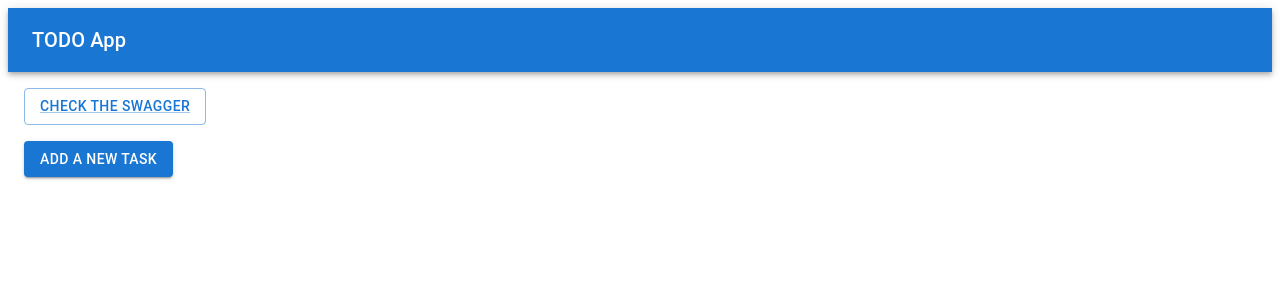
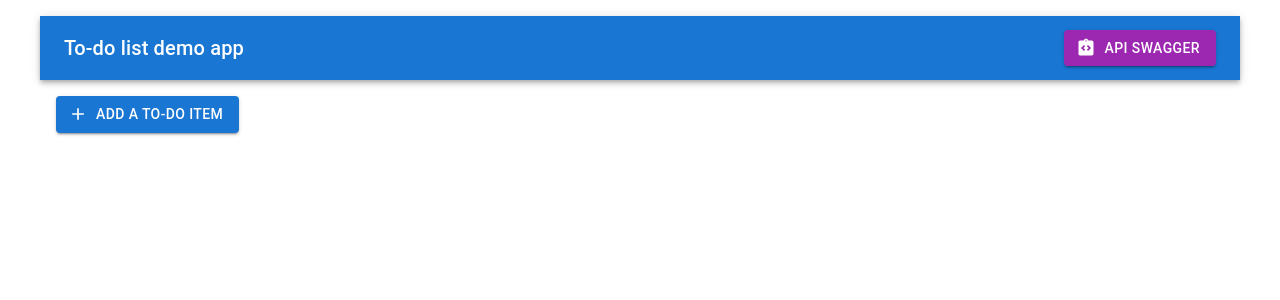
Before and after one commit to Inogeo/todo, a React (Vite) app in the folder packages/frontend/: page / in a window 1280 px wide. Shown: the top 300 px of the page. Built offline with nearby package versions, Linux system fonts and the light colour scheme.

Commit message:
feat: improved frontend readability

```diff
--- a/packages/frontend/package.json
+++ b/packages/frontend/package.json
@@ -15,6 +15,7 @@
   "dependencies": {
     "@emotion/react": "^11.14.0",
     "@emotion/styled": "^11.14.0",
+    "@mui/icons-material": "^7.0.2",
     "@mui/material": "^7.0.2",
     "@reduxjs/toolkit": "^2.7.0",
     "react": "^19.0.0",
--- a/packages/frontend/src/App.tsx
+++ b/packages/frontend/src/App.tsx
@@ -1,11 +1,10 @@
-import Box from '@mui/material/Box';
+import {Box} from '@mui/material';
 import { NewTaskModal } from './components/ui/NewTaskModal/NewTaskModal';
 import { useSelector } from 'react-redux';
 import TaskType from './types/Task';
 import { TaskCard } from './components/ui/TaskCard/TaskCard';
 import { RootState } from './app/store';
 import { NavBar } from './components/ui/NavBar/NavBar';
-import { Link, Button } from '@mui/material';
 
 function App() {
   const tasks:TaskType[] = useSelector((state : RootState) => state.tasks)
@@ -13,18 +12,17 @@ function App() {
   const taskItems = tasks.map(task => <TaskCard key={task.uuid} {...task}/>)
 
   return (
-    <Box>
-      <Box>
-        <NavBar label='TODO App'></NavBar>
+    <Box sx={{ m: 2 }}>
+      <Box sx={{ m: 2 }}>
+        <NavBar label='To-do list demo app'></NavBar>
       </Box>
       <Box sx={{ m: 2 }}>
-        <Button variant="outlined"><Link href="/api/v1/docs">Check the Swagger</Link></Button>
-      </Box>
-      <Box sx={{ m: 2 }}>
-        <NewTaskModal></NewTaskModal>
-      </Box>
-      <Box sx={{ m: 2 }}>
-        {taskItems}
+        <Box sx={{ m: 2 }}>
+          <NewTaskModal></NewTaskModal>
+        </Box>
+        <Box sx={{ m: 2 }}>
+          {taskItems}
+        </Box>
       </Box>
     </Box>
   );
--- a/packages/frontend/src/components/ui/NavBar/NavBar.tsx
+++ b/packages/frontend/src/components/ui/NavBar/NavBar.tsx
@@ -1,5 +1,6 @@
 import { ComponentProps } from "react";
-import { AppBar, Toolbar, Typography } from "@mui/material";
+import { AppBar, Button, Link, Toolbar, Typography } from "@mui/material";
+import { IntegrationInstructions } from "@mui/icons-material"
 
 type NavBarProps =
   ComponentProps<"input"> & {
@@ -13,6 +14,9 @@ export function NavBar({...props}:NavBarProps) {
         <Typography variant="h6" component="div" sx={{ flexGrow: 1 }}>
           {props.label}
         </Typography>
+        <Link color="inherit" href="/api/v1/docs" rel="noopener" target="_blank">
+          <Button color="secondary" variant="contained" startIcon={<IntegrationInstructions/>}>API Swagger</Button>
+        </Link>
       </Toolbar>
     </AppBar>
   )
--- a/packages/frontend/src/components/ui/NewTaskModal/NewTaskModal.tsx
+++ b/packages/frontend/src/components/ui/NewTaskModal/NewTaskModal.tsx
@@ -8,6 +8,7 @@ import { useDispatch } from 'react-redux';
 import { addTask } from "../../../app/taskSlice";
 import TaskType from "../../../types/Task";
 import { v4 as uuidv4 } from 'uuid';
+import { Add as AddIcon } from "@mui/icons-material"
 
 const style = {
   position: 'absolute',
@@ -47,7 +48,7 @@ export function NewTaskModal() {
 
   return (
     <div>
-      <Button onClick={handleOpen} variant="contained" >Add a new task</Button>
+      <Button onClick={handleOpen} variant="contained" startIcon={<AddIcon/>} >Add a to-do item</Button>
       <Modal
         open={open}
         onClose={handleClose}
--- a/packages/frontend/src/components/ui/TaskCard/TaskCard.tsx
+++ b/packages/frontend/src/components/ui/TaskCard/TaskCard.tsx
@@ -14,7 +14,7 @@ export function TaskCard({...props}:PropsWithChildren<TaskType>) {
   }
 
   return (
-    <Card sx={{ minWidth: 275 , m: 2}}>
+    <Card sx={{ minWidth: 275}}>
       <CardContent>
         <Typography variant="h4" gutterBottom>
           {props.title}
```
Also changed, not shown: 1 other file (tests, documents, lock files or other folders).
